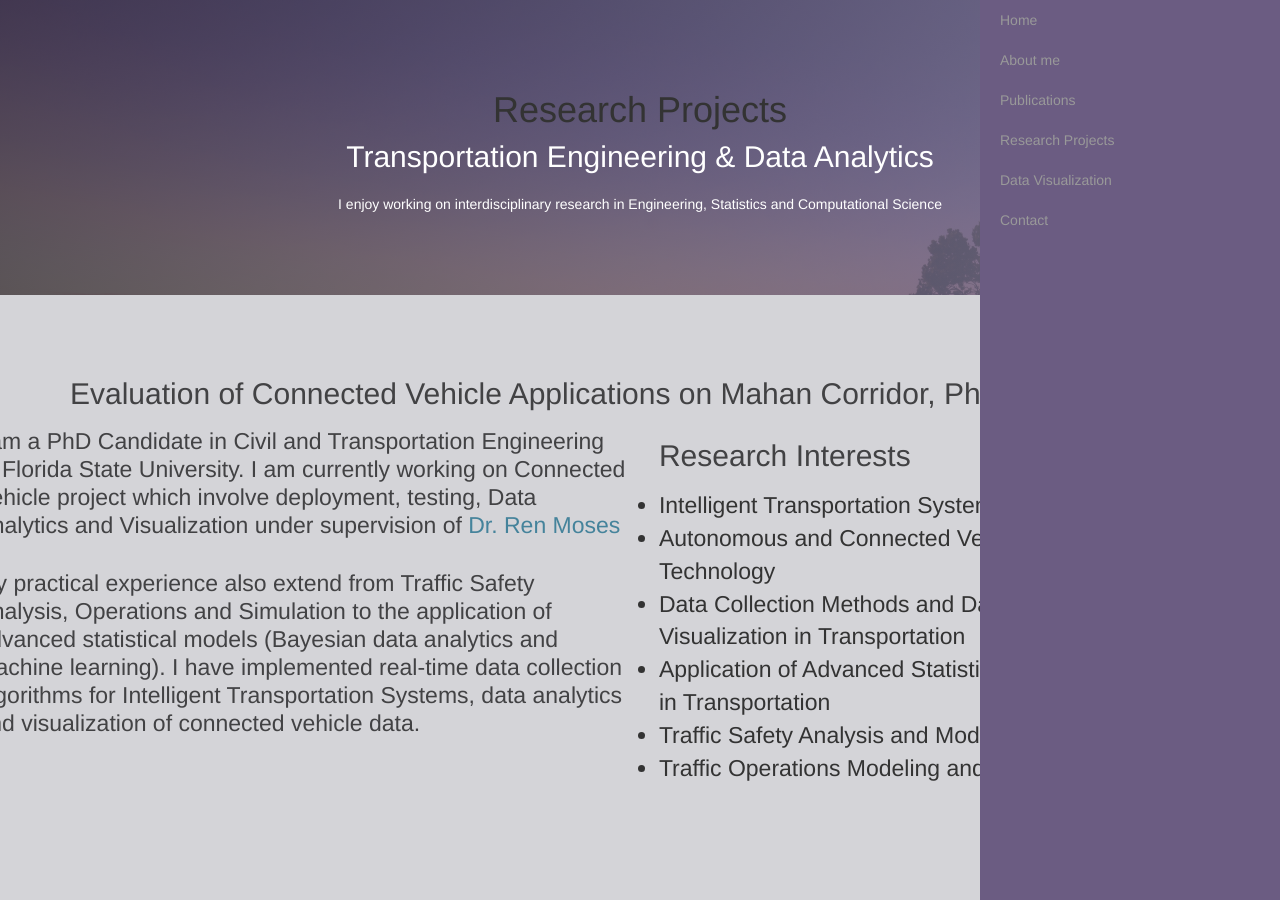
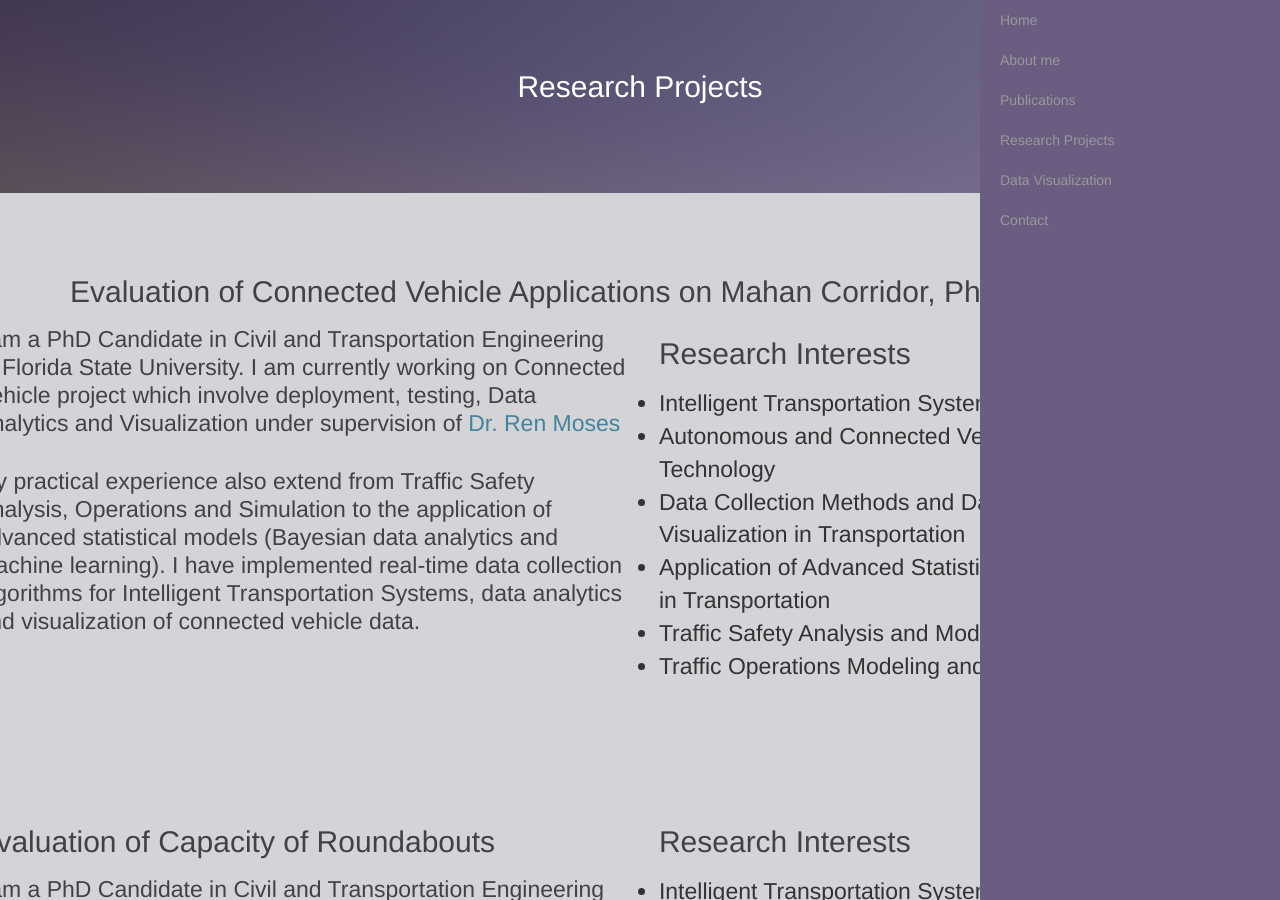
Before and after one commit to ekidando/Kidando, a Jekyll site: the page research.html, which Jekyll copies as it is, in a window 1280 px wide and 900 px high. Built offline with Jekyll 4.4.1, drawn with Linux system fonts in a browser that asks for light colours; some web fonts are replaced; some of the changed text lies outside the part shown.

Commit message:
Update research.html

```diff
--- a/research.html
+++ b/research.html
@@ -39,9 +39,8 @@
 
         <div class="block">
 
-          <h1 class="animated fadeInUp">Research Projects </h1>
-          <h2 class="animated fadeInUp"> Transportation Engineering & Data Analytics</h2>
-          <p class="animated fadeInUp">I enjoy working on interdisciplinary research in Engineering, Statistics and Computational Science</p>
+          <h2 class="animated fadeInUp">Research Projects </h2>
+
         </div>
       </div>
     </div>
@@ -338,4 +337,19 @@
 </section>
 
 
+  <!-- Call to action Start -->
+<section id="call-to-action">
+
+    <div class="row">
+      <div class="col-md-12">
+        <div class="block">
+          <h2>Any Idea, Comments, Questions or Just Want to Chat?</h2>
+
+          <a class="btn btn-default btn-call-to-action" href="ekidando@gmail.com" >Contacts</a>
+
+      </div>
+    </div>
+  </div>
+</section>
+
 </html>
```
